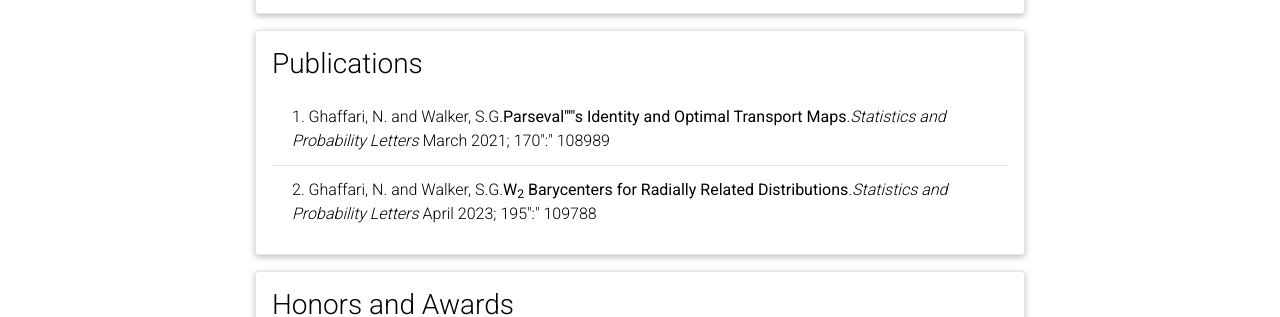
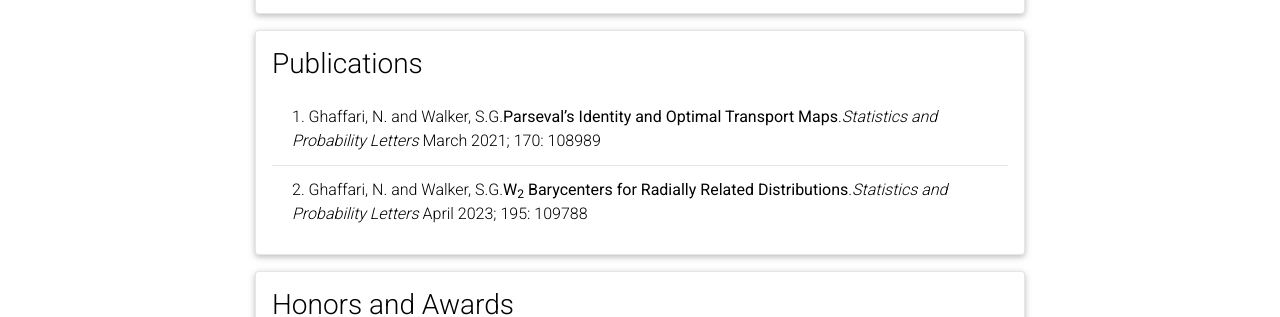
Before and after one commit to nghaffari/nghaffari.github.io, a Jekyll site: the page built from _pages/cv.md, in a window 1280 px wide and 900 px high, scrolled down 1751 px. Shown: the part 153-470 px from the top of the window. Built offline with Jekyll 4.4.1, drawn with Linux system fonts in a browser that asks for light colours; comment, search, counter and statistics services are not loaded; a style sheet for code colours, icons or effects is not loaded.

Commit message:
Update cv.yml

```diff
--- a/_data/cv.yml
+++ b/_data/cv.yml
@@ -80,8 +80,10 @@
 - title: Publications
   type: list
   contents:
-    - 1. Ghaffari, N. and Walker, S.G.<b>Parseval"'"s Identity and Optimal Transport Maps</b>.<i>Statistics and Probability Letters</i> March 2021; 170":" 108989
-    - 2. Ghaffari, N. and Walker, S.G.<b>W<sub>2</sub> Barycenters for Radially Related Distributions</b>.<i>Statistics and Probability Letters</i> April 2023; 195":" 109788
+    - >-
+      1. Ghaffari, N. and Walker, S.G.<b>Parseval’s Identity and Optimal Transport Maps</b>.<i>Statistics and Probability Letters</i> March 2021; 170: 108989
+    - >-
+      2. Ghaffari, N. and Walker, S.G.<b>W<sub>2</sub> Barycenters for Radially Related Distributions</b>.<i>Statistics and Probability Letters</i> April 2023; 195: 109788
 
 - title: Honors and Awards
   type: time_table
```
